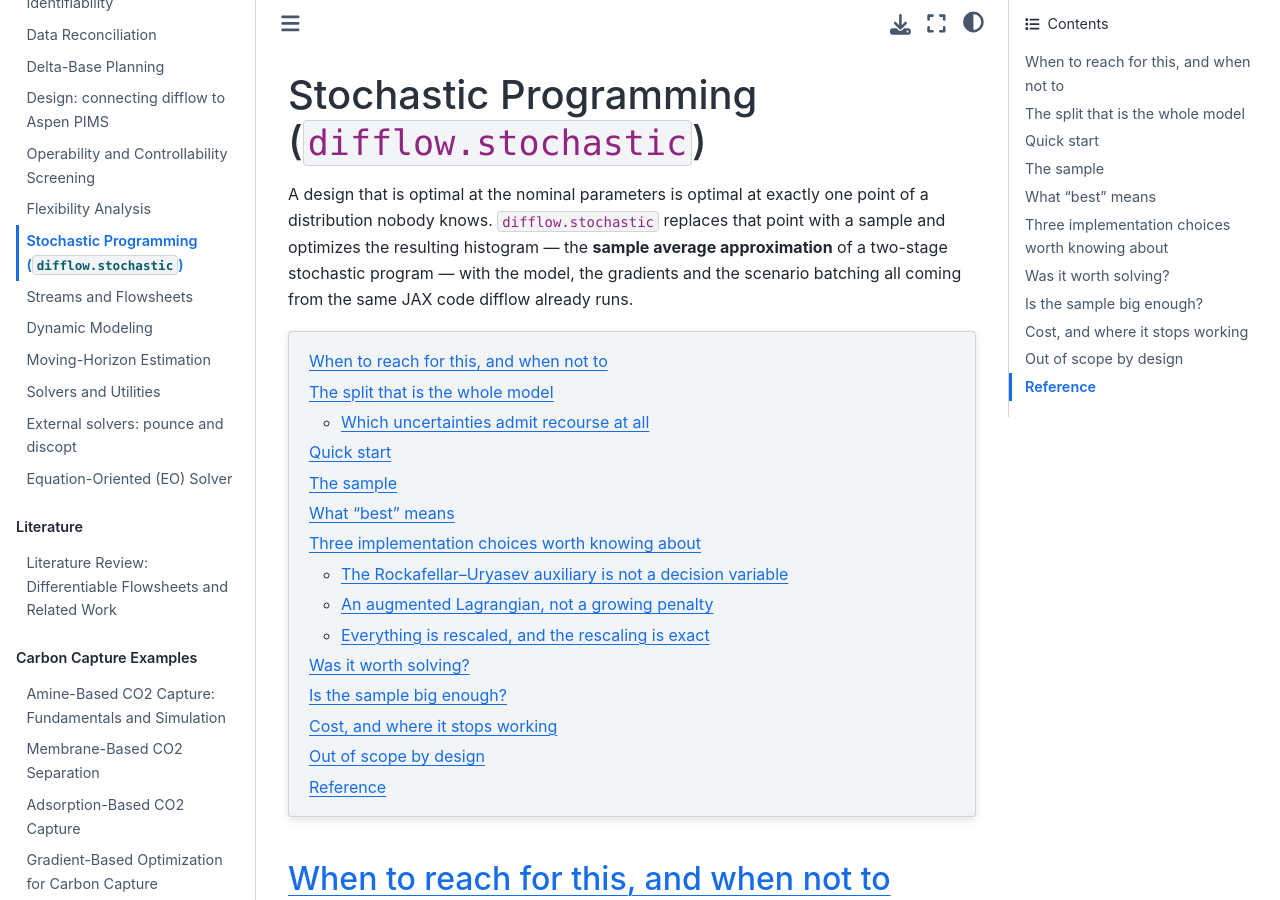
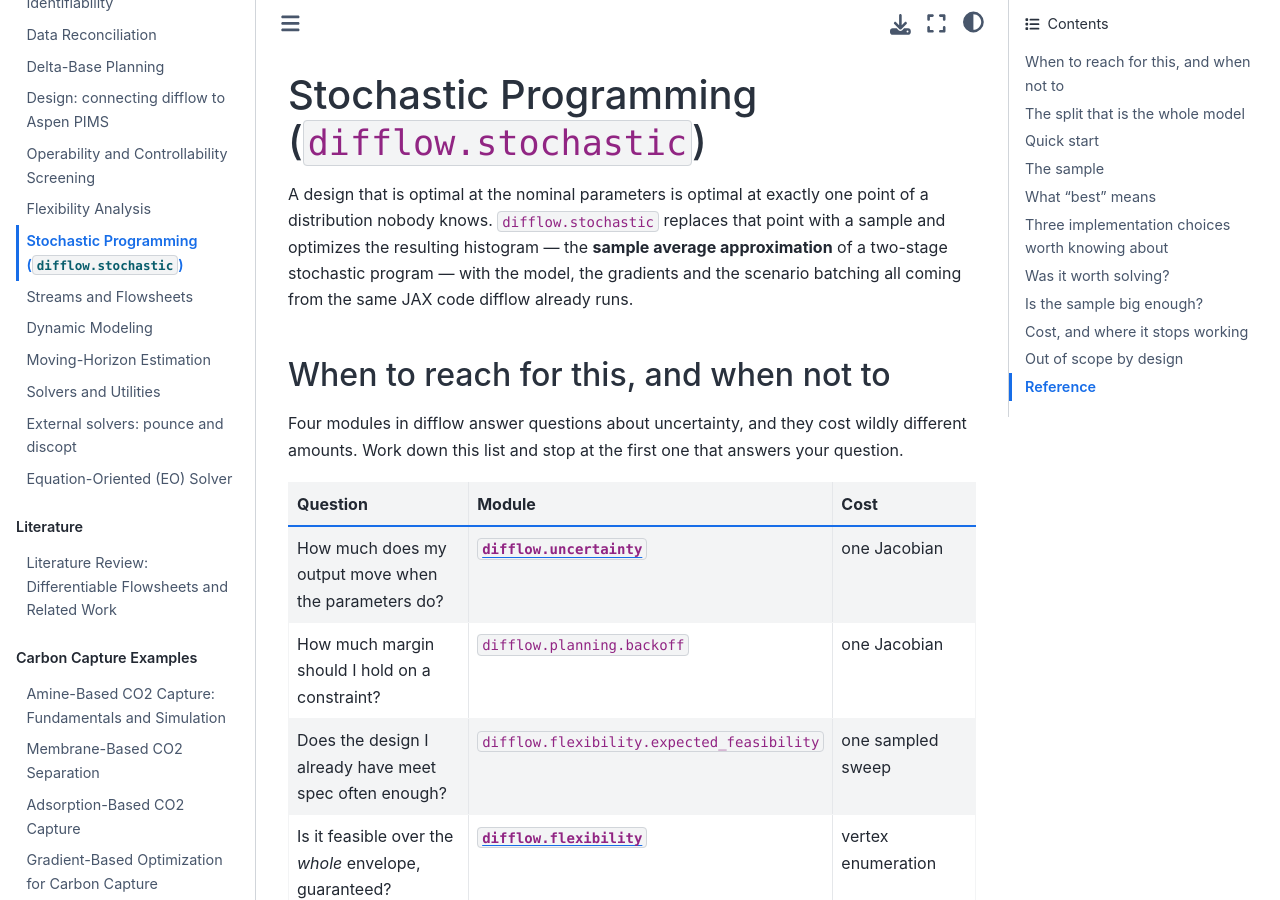
Before and after one commit to jkitchin/differentiable-flowsheets, a Jupyter Book: the page built from docs/stochastic.md, in a window 1280 px wide and 900 px high. Built offline with Jupyter Book 1.0.4 settings and Sphinx 7.4.7 and the Sphinx Book theme 1.1.4, drawn with Linux system fonts in a browser that asks for light colours; some of the changed text lies outside the part shown.

Commit message:
docs(stochastic): match the book's own conventions
The page was written with MyST roles and directives -- {doc}, {py:meth},
{math}, {contents} -- that no other page in docs/ uses. The book links with
plain Markdown and writes display math as $$...$$, so the page now does
too, and it is listed in the docs/index.md table beside Flexibility Analysis
where a reader comparing the two would look for it.

Co-Authored-By: Claude Opus 5 <noreply@anthropic.com>
Claude-Session: https://claude.ai/code/session_01Jz4KKsrDwiLGpK84Wv5USy

````diff
--- a/docs/stochastic.md
+++ b/docs/stochastic.md
@@ -7,11 +7,6 @@ approximation** of a two-stage stochastic program — with the model, the
 gradients and the scenario batching all coming from the same JAX code difflow
 already runs.
 
-```{contents}
-:local:
-:depth: 2
-```
-
 ## When to reach for this, and when not to
 
 Four modules in difflow answer questions about uncertainty, and they cost
@@ -33,9 +28,7 @@ that was worth paying.
 
 ## The split that is the whole model
 
-```{math}
-\min_{x}\ \rho\Big[\, F\big(x, u_s(\theta_s), \theta_s\big) \,\Big]
-```
+$$\min_{x}\ \rho\Big[\, F\big(x, u_s(\theta_s), \theta_s\big) \,\Big]$$
 
 *First stage*, `x` — **here and now**. Decided once, before anything is
 revealed, and lived with in every scenario. Number of stages, settler volume,
@@ -171,9 +164,7 @@ converged answer and a confident wrong one.
 
 CVaR is written in the Rockafellar–Uryasev form
 
-```{math}
-\mathrm{CVaR}_\alpha(Z) = \min_t\ t + \frac{1}{1-\alpha}\,\mathbb{E}\,[(Z-t)_+]
-```
+$$\mathrm{CVaR}_\alpha(Z) = \min_t\ t + \frac{1}{1-\alpha}\,\mathbb{E}\,[(Z-t)_+]$$
 
 whose textbook use hands `t` to the optimizer as one more variable. This module
 does not. `t` lives on the scale of the objective, its useful range is not
@@ -223,9 +214,7 @@ Two classical numbers, and they answer different questions.
 
 **Value of the stochastic solution** — *should I have bothered?*
 
-```{math}
-\mathrm{VSS} = \mathrm{EEV} - \mathrm{SP}
-```
+$$\mathrm{VSS} = \mathrm{EEV} - \mathrm{SP}$$
 
 Solve the deterministic problem at the mean parameters, take the design it
 produced, and run it — with recourse — against the real distribution. The gap
@@ -236,9 +225,7 @@ design was already right and you should stop paying for scenario runs.
 **Expected value of perfect information** — *should I buy an instrument
 instead?*
 
-```{math}
-\mathrm{EVPI} = \mathrm{SP} - \mathrm{WS}
-```
+$$\mathrm{EVPI} = \mathrm{SP} - \mathrm{WS}$$
 
 EVPI compares against the unattainable plan that knows each realization in
 advance, so it is an **upper bound on what any measurement, assay or online
````
Also changed, not shown: other parts of docs/stochastic.md (+10 -10 lines), docs/index.md (+1 -0 lines).
